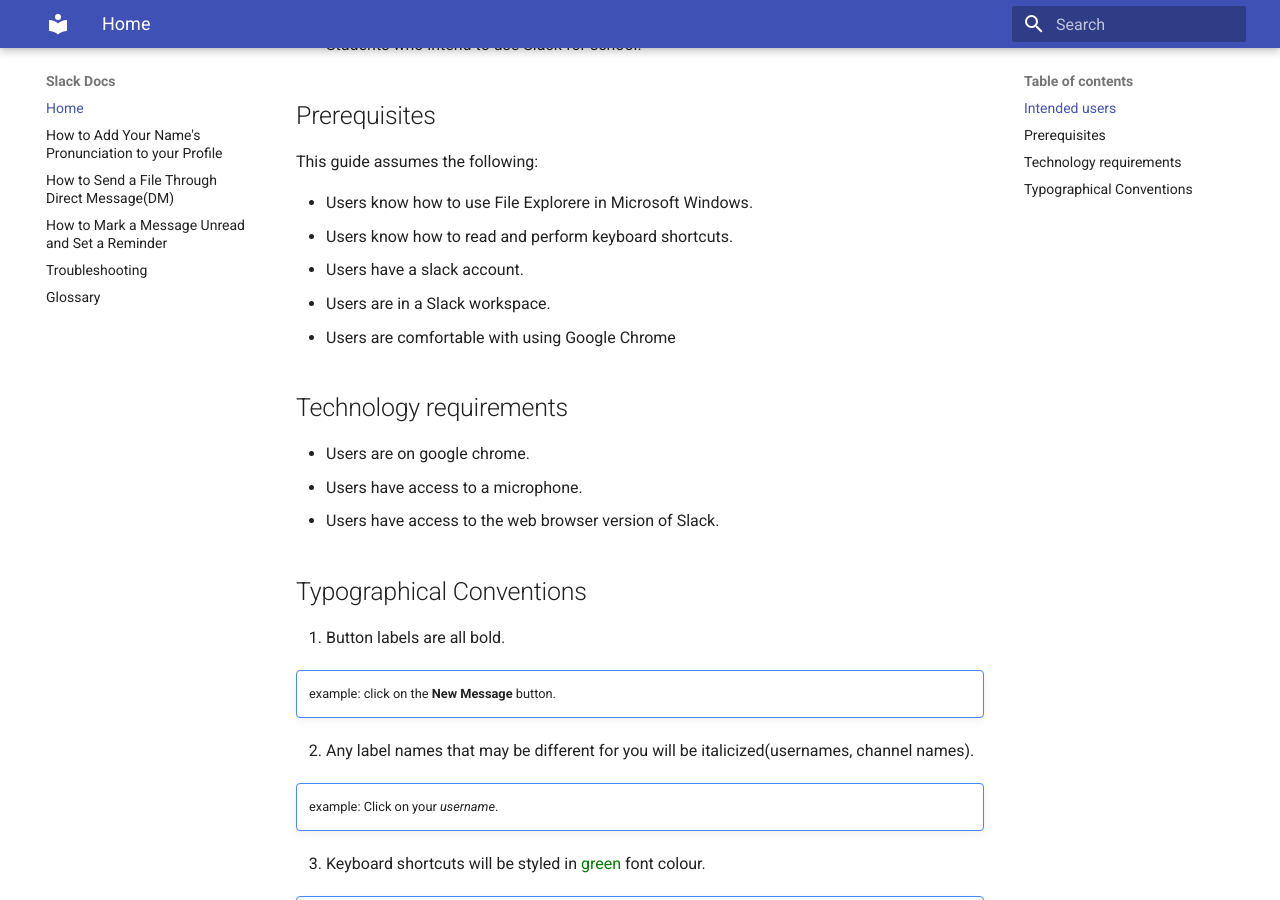
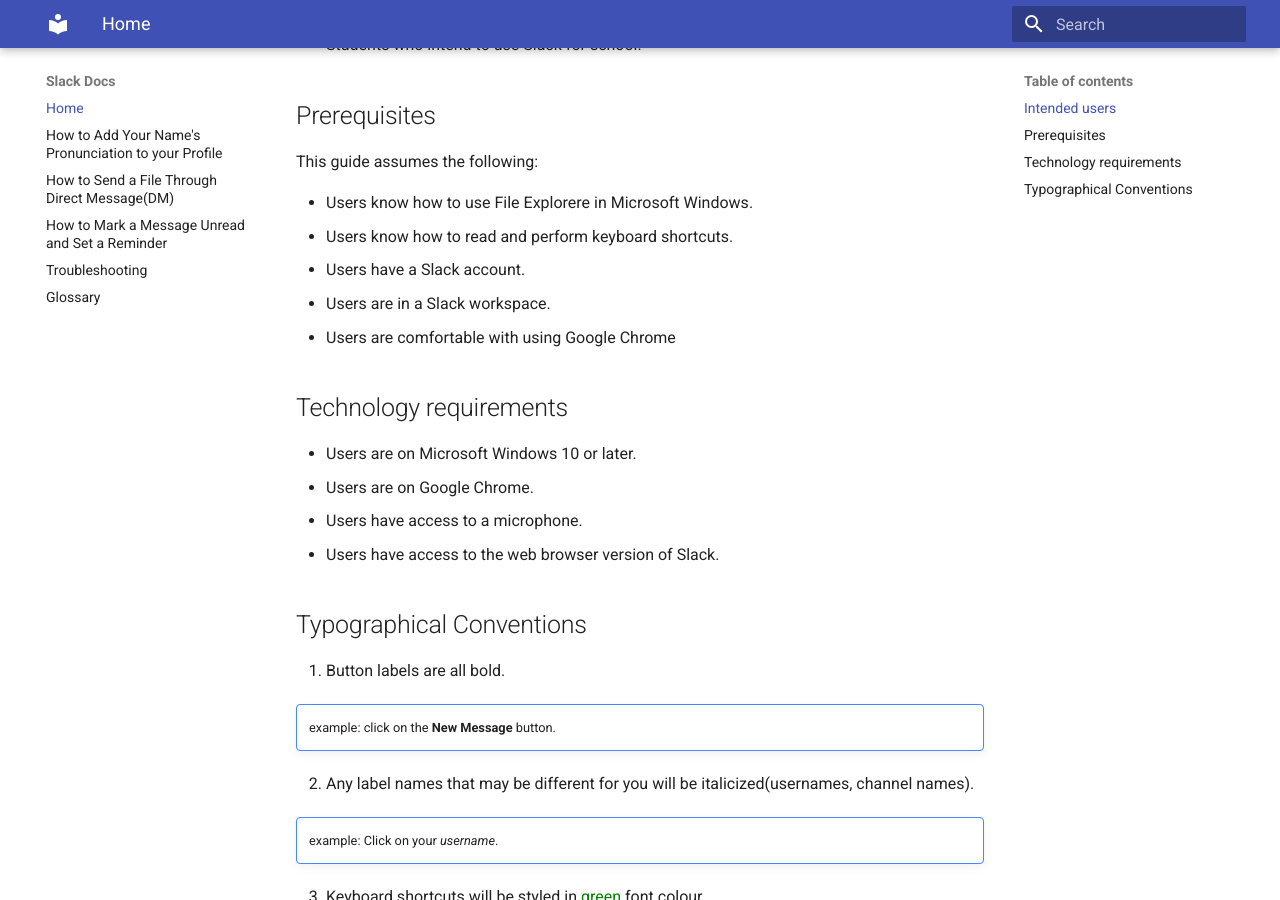
Before and after one commit to matthewy0987/COMM2216_SlackDocs, an MkDocs documentation site: the page built from docs/index.md, in a window 1280 px wide and 900 px high, scrolled down 501 px. Built offline with MkDocs 1.6.1 and Material for MkDocs 9.7.7, drawn with Linux system fonts in a browser that asks for light colours.

Commit message:
EDIT index.md

```diff
--- a/docs/index.md
+++ b/docs/index.md
@@ -14,13 +14,14 @@
 
 * Users know how to use File Explorere in Microsoft Windows.
 * Users know how to read and perform keyboard shortcuts.
-* Users have a slack account.
+* Users have a Slack account.
 * Users are in a Slack workspace.
 * Users are comfortable with using Google Chrome
 
 ## Technology requirements
 
-* Users are on google chrome.
+* Users are on Microsoft Windows 10 or later.
+* Users are on Google Chrome.
 * Users have access to a microphone.
 * Users have access to the web browser version of Slack.
 
```
